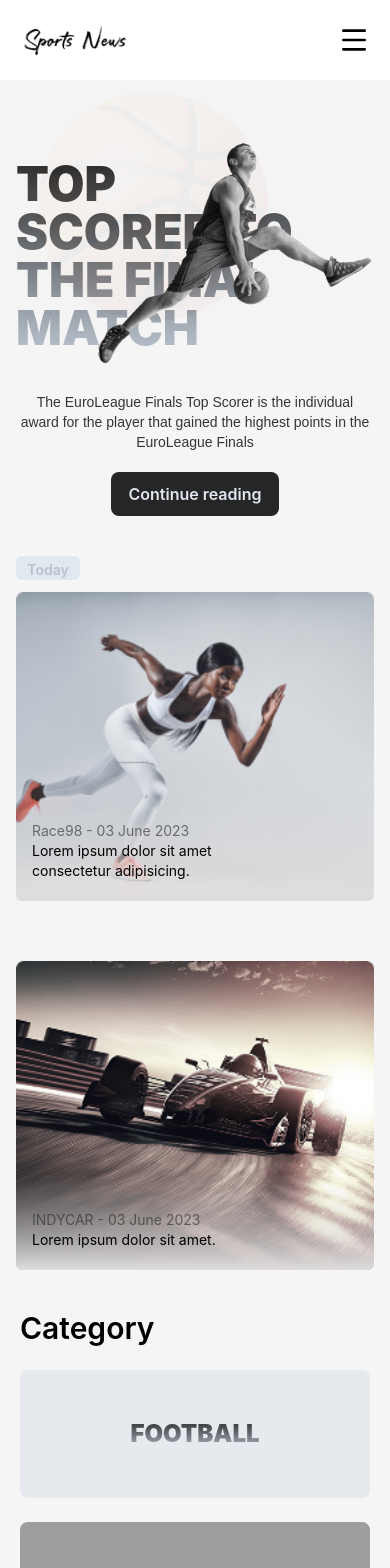
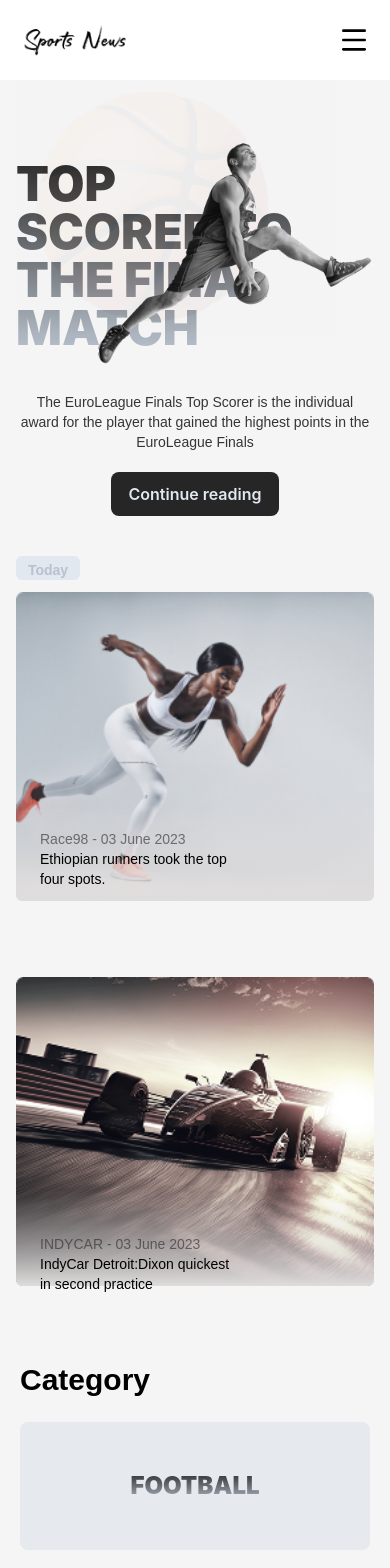
Before and after one commit to Mohammedshibili10/Sports-News, a React (Vite) app: page / in a window 390 px wide. Shown: the top 1568 px of the page. Built offline with nearby package versions, Linux system fonts and the light colour scheme; grey boxes are pictures that could not be loaded.

Commit message:
font updated

```diff
--- a/src/App.css
+++ b/src/App.css
@@ -0,0 +1,10 @@
+.dm-sans {
+  font-family: "DM Sans", sans-serif;
+  font-optical-sizing: auto;
+  font-weight: 400;
+  font-style: normal;
+}
+.dm-sans-bold {
+  font-family: "DM Sans", sans-serif;
+  font-weight: 600;
+}
--- a/src/components/Category.jsx
+++ b/src/components/Category.jsx
@@ -12,7 +12,7 @@ export default function Category() {
       transition={{ duration: 0.6 }}
       viewport={{ once: true }}
       >
-        <h2 className="text-3xl font-semibold mb-6">Category</h2>
+        <h2 className="text-3xl dm-sans-bold  font-bold mb-6">Category</h2>
 
         <div className="flex flex-col md:flex-row gap-6">
 
--- a/src/components/Gamesslide.jsx
+++ b/src/components/Gamesslide.jsx
@@ -21,9 +21,9 @@ export default function Gamesslide() {
             <div className="absolute bottom-3 w-full h-full rounded-lg inset-0 bg-linear-to-t from-black/60 via-black/90 to-transparent "></div>
           </div>
           <div className='p-2 absolute bottom-1 md:bottom-10  md:left-10 space-y-1 md:space-y-2 max-w-3xl'>
-            <p className='text-white text-xs md:text-lg'>Agence France-Presse - 04 June 2023</p>
+            <p className='text-white text-xs md:text-lg dm-sans'>Agence France-Presse - 04 June 2023</p>
             <h1 className='text-sm md:text-4xl font-black text-white' >LIONAL MESSI LEAVING LIGUE 1 TEAM PARIS SAINT-GERMAIN,CLUB CONFIRMS</h1>
-            <p className='text-xs md:text-xl text-white'>The EuroLeague Finals Top Scorer is the individual award for the player that gained the highest points in the EuroLeague Finals</p>
+            <p className='text-xs md:text-xl text-white dm-sans'>The EuroLeague Finals Top Scorer is the individual award for the player that gained the highest points in the EuroLeague Finals</p>
           </div>
         </div>
         <div className='flex md:gap-10 justify-end items-center py-5'>
--- a/src/components/Herosection.jsx
+++ b/src/components/Herosection.jsx
@@ -23,7 +23,7 @@ export default function Herosection() {
                         </div>
 
                         <div className='max-w-xs md:max-w-md lg:max-w-lg xl:max-w-2xl pt-20 md:pt-24 lg:pt-30 md:pl-10 lg:pl-20'>
-                            <h1 className="text-5xl md:text-5xl lg:text-6xl  xl:text-7xl font-black bg-linear-to-b from-[#262626] to-[#B8C2CE] bg-clip-text text-transparent">
+                            <h1 className="font-mont text-5xl md:text-5xl lg:text-6xl  xl:text-7xl font-black bg-linear-to-b from-[#262626] to-[#B8C2CE] bg-clip-text text-transparent">
                                 TOP <br />
                                 SCORER TO <br />
                                 THE FINAL MATCH
@@ -33,9 +33,9 @@ export default function Herosection() {
                             <img className='w-75 md:w-110 lg:w-140 xl:w-full' src={man} alt="Man" />
                         </div>
 
-                        <div className='relative mt-10 md:mt-20 lg:top-5 xl:top-20  lg:right-15 xl:right-0 flex flex-col justify-center items-center text-center text-base md:text-lg text-[#343536] md:pl-50  lg:pl-110 gap-5'>
+                        <div className='font-mont relative mt-10 md:mt-20 lg:top-5 xl:top-20  lg:right-15 xl:right-0 flex flex-col justify-center items-center text-center text-base md:text-lg text-[#343536] md:pl-50  lg:pl-110 gap-5'>
                             <div className='max-w-sm md:max-w-xs lg:max-w-102.5 space-y-5'>
-                                <p className='text-sm xl:text-md ' style={{ fontFamily: "'DM Sans', sans-serif" }}>
+                                <p className=' text-sm xl:text-md font-medium' style={{ fontFamily: "'DM Sans', sans-serif" }}>
                                     The EuroLeague Finals Top Scorer is the individual award for the player that gained the highest points in the EuroLeague Finals
                                 </p>
 
@@ -46,7 +46,7 @@ export default function Herosection() {
                         </div>
                     </div>
 
-                    <div className='relative mt-10 lg:mt-0 lg:top-20 xl:top-25 lg:px-5'>
+                    <div className='relative dm-sans mt-10 lg:mt-0 lg:top-20 xl:top-25 lg:px-5'>
                         <div className='bg-[#E1E8F0] text-[#B8C2CE] text-sm lg:text-lg font-semibold w-16 lg:w-20 h-6 md:h-7 rounded-md mb-3 text-center pt-1'>Today</div>
 
                         <div>
@@ -55,9 +55,9 @@ export default function Herosection() {
                                 <div className='rounded-md absolute bottom-0 left-0 w-full md:w-50 lg:w-58 xl:w-60 h-24 md:h-32 bg-linear-to-t from-[#dfdcdc] to-transparent'></div>
                             </div>
 
-                            <div className='relative -top-20 md:-top-18 left-4 md:left-5 w-52 md:w-58'>
+                            <div className='relative -top-20 md:-top-19 left-4 md:left-2 w-52 p-2 md:w-58'>
                                 <p className='text-sm md:text-xs text-[#262626]/60'>Race98 - 03 June 2023</p>
-                                <p className='text-sm lg:text-md'>Lorem ipsum dolor sit amet consectetur adipisicing.</p>
+                                <p className='text-sm lg:text-md dm-sans '>Ethiopian runners took the top four spots.</p>
                             </div>
                         </div>
 
@@ -67,9 +67,9 @@ export default function Herosection() {
                                 <div className='rounded-md absolute bottom-0 left-0 w-full md:w-50 lg:w-58 xl:w-60 h-24 md:h-32 bg-linear-to-t from-[#dfdcdc] to-transparent'></div>
                             </div>
 
-                            <div className='relative -top-15 md:-top-15 left-4 md:left-5 w-52 md:w-58'>
+                            <div className='relative -top-15 md:-top-20 left-4 md:left-2 p-2 w-52 md:w-58'>
                                 <p className='text-sm md:text-xs text-[#262626]/60'>INDYCAR - 03 June 2023</p>
-                                <p className='text-sm lg:text-md'>Lorem ipsum dolor sit amet.</p>
+                                <p className='text-sm lg:text-md font-medium'style={{ fontFamily: "'DM Sans', sans-serif" }}>IndyCar Detroit:Dixon quickest in second practice</p>
                             </div>
                         </div>
 
--- a/src/components/Navbar.jsx
+++ b/src/components/Navbar.jsx
@@ -16,7 +16,7 @@ export default function Navbar() {
           alt="sports news"
         />
 
-        <ul className="hidden md:flex gap-3 lg:gap-8 text-sm text-[#343536]">
+        <ul className="hidden dm-sans md:flex gap-3 lg:gap-8 text-sm text-[#343536]">
           <li className="hover:text-black cursor-pointer">Home</li>
           <li className="hover:text-black cursor-pointer">Category</li>
           <li className="hover:text-black cursor-pointer">Trending News</li>
@@ -26,7 +26,7 @@ export default function Navbar() {
         </ul>
 
 
-        <button className="hidden md:flex items-center w-23 gap-2 px-4 h-9 rounded-lg text-white bg-[#B8C2CE] text-sm">
+        <button className="hidden md:flex items-center dm-sans w-23 gap-2 px-4 h-9 rounded-lg text-white bg-[#B8C2CE] text-sm">
           <Search size={15} />
           Search
         </button>
@@ -52,7 +52,7 @@ export default function Navbar() {
   </div>
 
 
-  <ul className="flex flex-col items-center gap-5 text-xl font-semibold mt-10">
+  <ul className="flex flex-col dm-sans items-center gap-5 text-xl font-semibold mt-10">
 
     <li className="w-64 text-center py-1 border-b border-gray-300 cursor-pointer
     hover:text-black hover:scale-105 transition">
--- a/src/components/SportsArticles.jsx
+++ b/src/components/SportsArticles.jsx
@@ -67,9 +67,9 @@ export default function SportsArticles() {
                         <h1 className='font-semibold'>{article.author}</h1>
                     </div>
                     <div className='text-justify space-y-3 '>
-                        <p className='text-xs text-[#262626]/60'>{article.date}</p>
+                        <p className='text-xs text-[#262626]/60 dm-sans'>{article.date}</p>
                         <h2 className='text-xl font-semibold'>{article.title}</h2>
-                        <p className='text-[#696868] '>{article.desc}</p>
+                        <p className='text-[#696868] dm-sans'>{article.desc}</p>
                     </div>
                     </div>
                     ))}
--- a/src/components/SportsSection.jsx
+++ b/src/components/SportsSection.jsx
@@ -93,7 +93,7 @@ export default function SportsSection() {
                             className="w-full h-full object-cover"
                         />
                         <div className="absolute rounded-lg bottom-0 left-0 right-0 h-24 p-3 space-y-2  bg-black/20 backdrop-blur-md">
-                            <p className="text-xs opacity-80">
+                            <p className="text-xs opacity-80 dm-sans">
                                 Day 5 Highlights
                             </p>
                             <p className="text-sm font-semibold">
@@ -111,7 +111,7 @@ export default function SportsSection() {
                                     className="w-20 h-20 object-cover rounded"
                                 />
                                 <div>
-                                    <p className="text-xs text-gray-500">
+                                    <p className="text-xs text-gray-500 dm-sans">
                                         {item.tag} · {item.date}
                                     </p>
                                     <p className="text-md font-medium">
--- a/src/components/TrendingNews.jsx
+++ b/src/components/TrendingNews.jsx
@@ -46,7 +46,7 @@ export default function TrendingNews() {
 
 
           <div>
-            <h2 className="text-3xl font-semibold mb-6">Trending News</h2>
+            <h2 className="text-3xl font-semibold mb-6 dm-sans-bold">Trending News</h2>
             {news.map((item) => (
               <div key={item.id} className="flex gap-4 mb-6">
                 <img
@@ -56,7 +56,7 @@ export default function TrendingNews() {
                 />
 
                 <div className="space-y-1">
-                  <p className="text-xs text-[#262626]/60">
+                  <p className="text-xs text-[#262626]/60 dm-sans">
                     {item.author} - {item.date}
                   </p>
 
@@ -64,7 +64,7 @@ export default function TrendingNews() {
                     {item.title}
                   </h3>
 
-                  <p className="text-xs text-[#696868]">
+                  <p className="text-xs dm-sans text-[#696868]">
                     {item.desc}
                   </p>
 
--- /dev/null
+++ b/tailwind.config.js
@@ -0,0 +1,10 @@
+export default {
+  theme: {
+    extend: {
+      fontFamily: {
+        mont: ["Montserrat", "sans-serif"],
+        dmsans: ["DM Sans", "sans-serif"],
+      },
+    },
+  },
+};
```
Also changed, not shown: src/index.css (line endings or trailing spaces).
